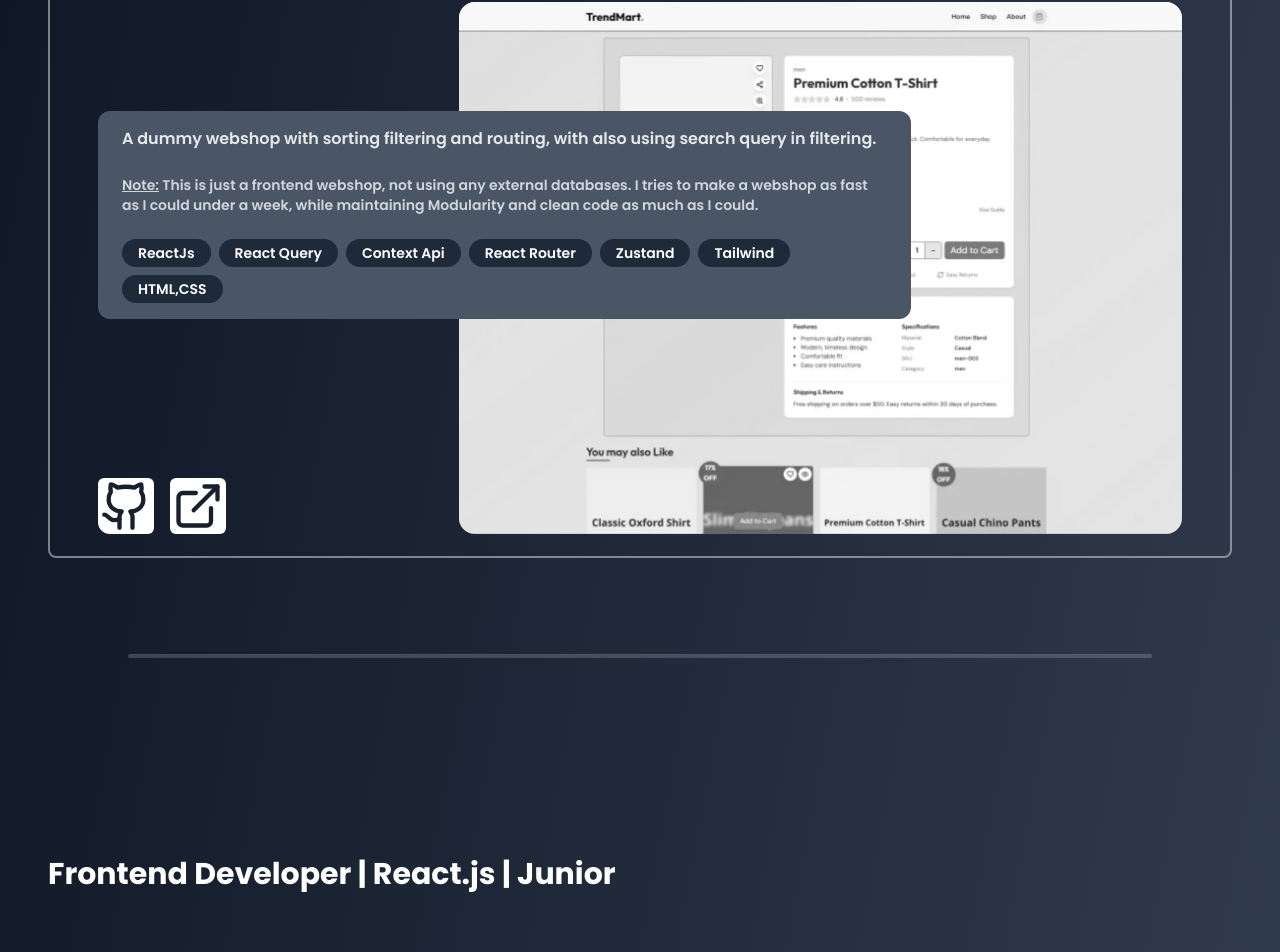
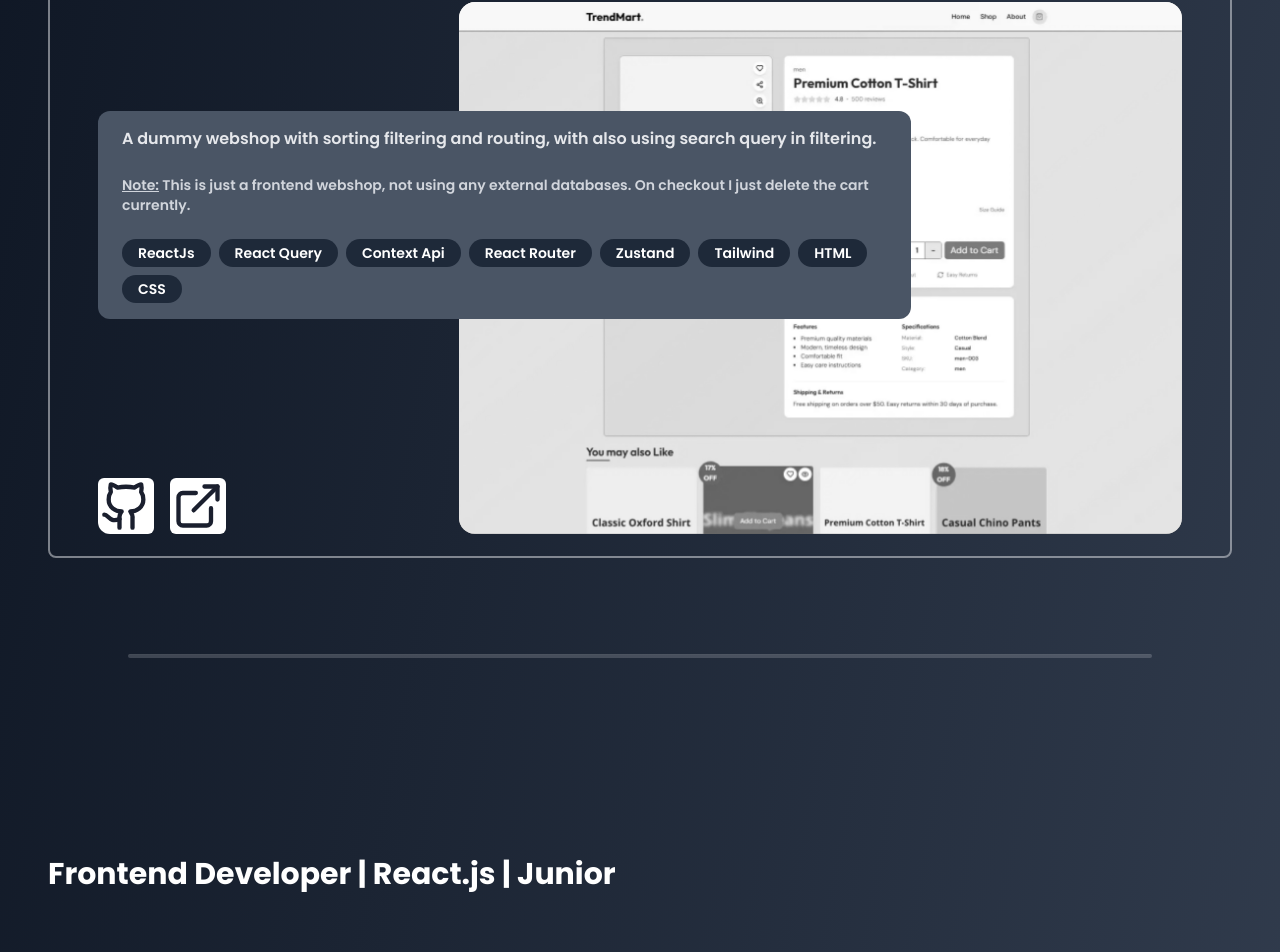
Before and after one commit to HUNLeonard/portfolio, a React (Vite) app: page / in a window 1280 px wide. Shown: the part 4431-5383 px from the top of the page. Built offline with nearby package versions, Linux system fonts and the light colour scheme.

Commit message:
Late night typo fixes

```diff
--- a/src/sections/Projects.tsx
+++ b/src/sections/Projects.tsx
@@ -12,8 +12,8 @@ const Projects = () => {
     slug: "trendmart-react",
     src: "/assets/trendmart.webp",
     desc: "A dummy webshop with sorting filtering and routing, with also using search query in filtering.",
-    note: "This is just a frontend webshop, not using any external databases. I tries to make a webshop as fast as I could under a week, while maintaining Modularity and clean code as much as I could. ",
-    keywords: ["ReactJs", "React Query", "Context Api", "React Router", "Zustand", "Tailwind", "HTML,CSS"],
+    note: "This is just a frontend webshop, not using any external databases. On checkout I just delete the cart currently.",
+    keywords: ["ReactJs", "React Query", "Context Api", "React Router", "Zustand", "Tailwind", "HTML", "CSS"],
   }, {
     title: "List maker with Zustand",
     slug: "listmaker-react",
```
